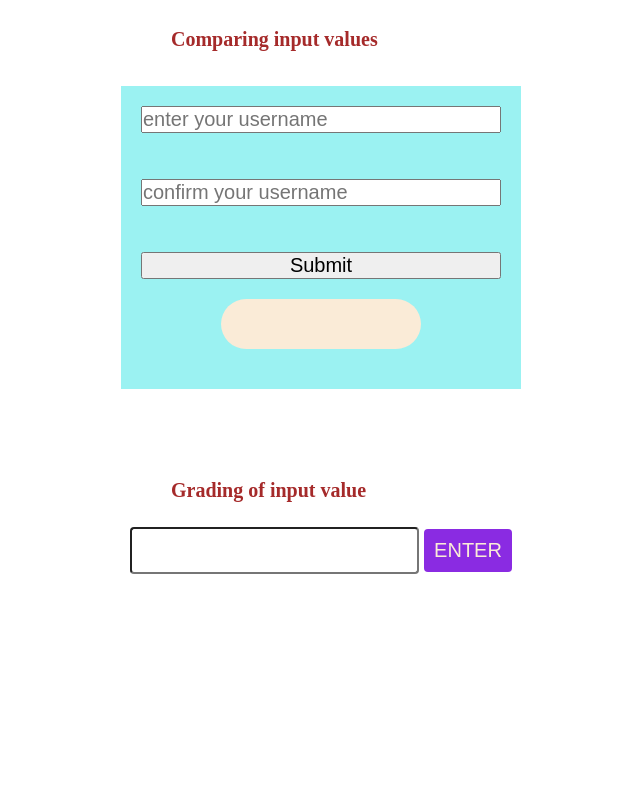
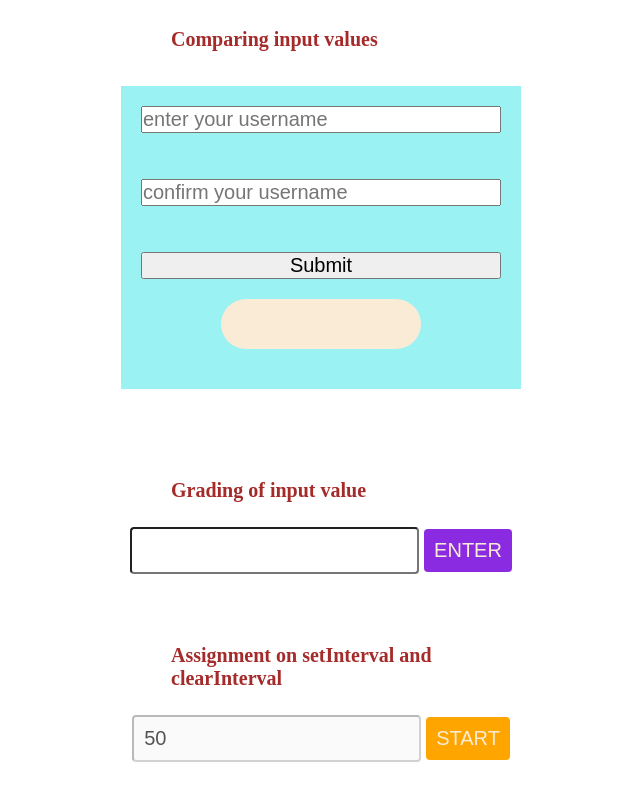
Before and after one commit to dayframs/JS-Practice, a plain HTML site: page index.html in a window 1280 px wide. Shown: the part 1591-2391 px from the top of the page, without its empty margins (319-959 px from the left). Before the commit the page ends 2225 px from the top, so only its background shows below. Drawn offline with Linux system fonts and the light colour scheme.

Commit message:
setInterval and clearInterval added

```diff
--- a/JS.css
+++ b/JS.css
@@ -206,7 +206,7 @@ h3 {
     justify-content: center;
     margin: 20px auto;
 }
-.grading {
+.grading, .interval {
     width: 400px;
     margin: auto;
     margin-bottom: 60px;
@@ -219,7 +219,15 @@ h3 {
     border: none;
 }
 .grading input,
-.grading button {
+.grading button,
+.interval input,
+.interval button {
     padding: 10px;
     border-radius: 4px;
 }
+.interval button {
+    background-color: orange;
+    color: antiquewhite;
+    cursor: pointer;
+    border: none;
+}
--- a/JS.js
+++ b/JS.js
@@ -114,3 +114,14 @@ function grading() {
           results.innerText = "Excellent";
      }
 }
+let x;
+function myFunc() {
+     let inp4 = input4.value;
+     input4.value = inp4 - 1;
+     if (inp4 <= 1) {
+          clearInterval(x);
+     }
+}
+function startReduction() {
+     x = setInterval(myFunc, 1000);
+     }
--- a/index.html
+++ b/index.html
@@ -118,6 +118,11 @@
             <p id="results"></p>
         </div>
     </section>
+    <h3>Assignment on setInterval and clearInterval</h3>
+    <section class="interval">
+        <input id="input4" type="number" value="50" disabled>
+        <button onclick="startReduction()">START</button>
+    </section>
 
     <script type="text/javascript" src="./JS.js">
 
```
